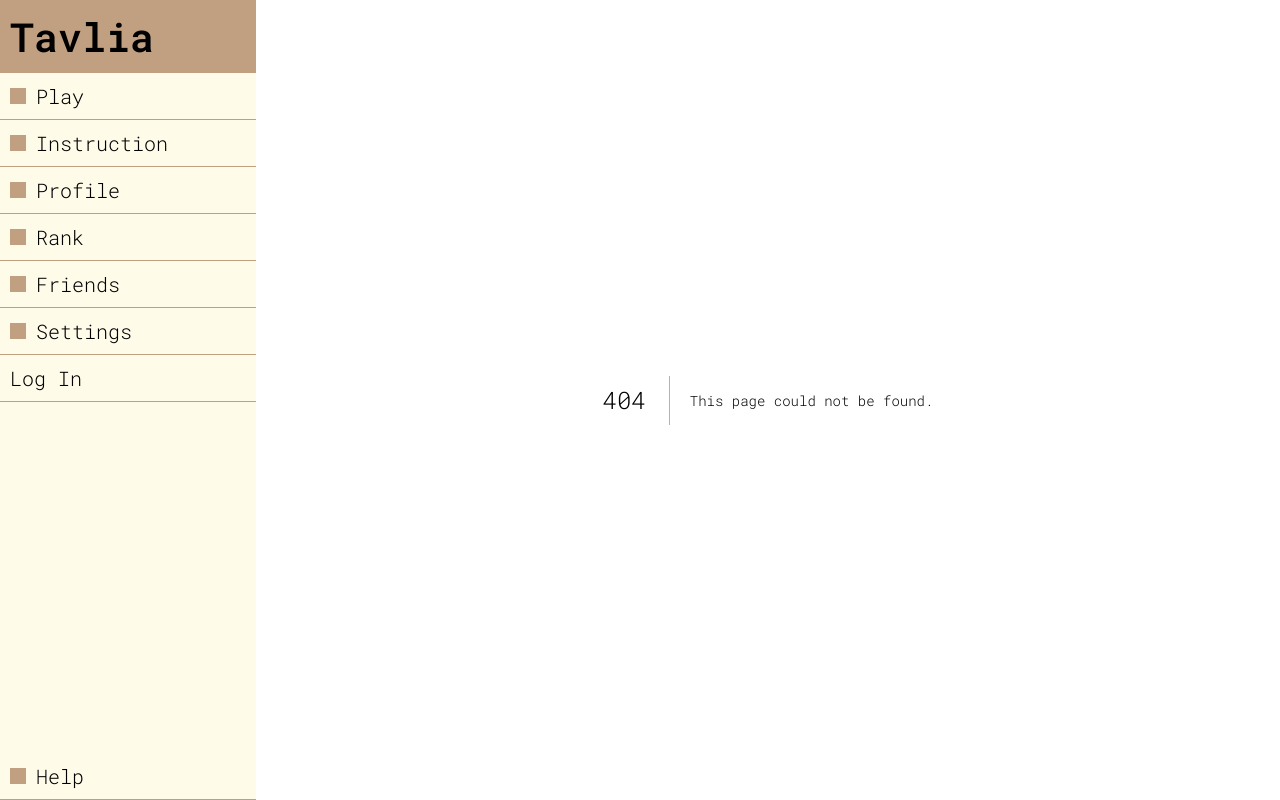
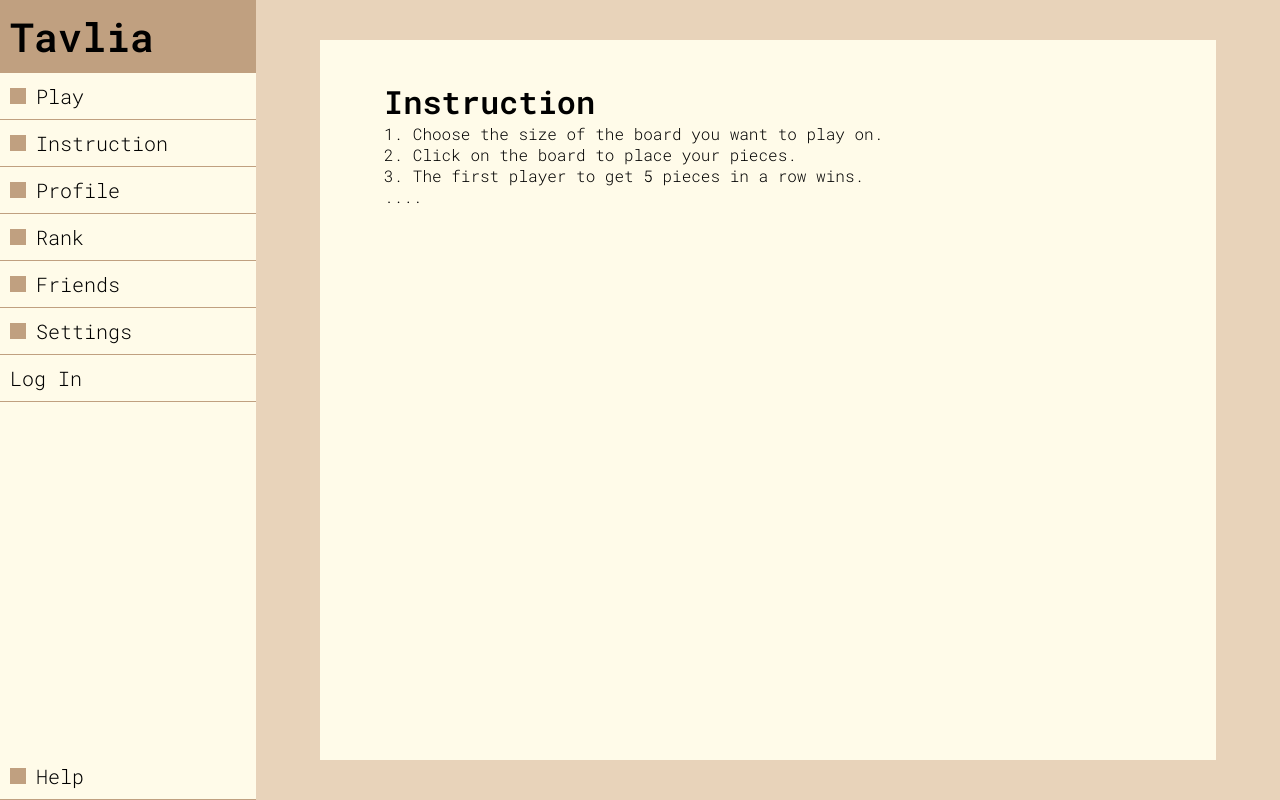
Before and after one commit to Yurex1/TavliaGame, a Next.js app in the folder frontend/: page /instruction in a window 1280 px wide. Before the commit this address had no page. Built offline with nearby package versions, Linux system fonts and the light colour scheme.

Commit message:
page instruction

```diff
--- a/frontend/src/components/SideBar/index.tsx
+++ b/frontend/src/components/SideBar/index.tsx
@@ -18,7 +18,7 @@ const SideBare:FC<SideBareProps> = ({setShowAuth}) => {
           </div>
         </a>
         <SideBarItem text="Play" hrefText="../" />
-        <SideBarItem text="Instruction" hrefText="../" />
+        <SideBarItem text="Instruction" hrefText="../instruction" />
         <SideBarItem text="Profile" hrefText="../" />
         <SideBarItem text="Rank" hrefText="../" />
         <SideBarItem text="Friends" hrefText="../" />
--- a/frontend/src/pages/_app.tsx
+++ b/frontend/src/pages/_app.tsx
@@ -1,4 +1,5 @@
 import "@/styles/globals.css";
+import "@/styles/instruction.css";
 import Auth from "@/components/Auth";
 import SideBare from "@/components/SideBar";
 import type { AppProps } from "next/app";
--- /dev/null
+++ b/frontend/src/pages/instruction.tsx
@@ -0,0 +1,18 @@
+
+export default function Instruction() {
+    return (
+      <>
+        <div className="instruction">
+            <div className="wrapper">
+                <div>
+                    <h1>Instruction</h1>
+                    <p>1. Choose the size of the board you want to play on.</p>
+                    <p>2. Click on the board to place your pieces.</p>
+                    <p>3. The first player to get 5 pieces in a row wins.</p>
+                    ....
+                </div>
+            </div>
+        </div>
+      </>
+    );
+  }
--- a/frontend/src/styles/globals.css
+++ b/frontend/src/styles/globals.css
@@ -63,6 +63,7 @@ aside{
 
 .main{
   width: 80vw;
+  height: 100vh;
   margin-left: 20vw;
 }
 
--- /dev/null
+++ b/frontend/src/styles/instruction.css
@@ -0,0 +1,10 @@
+.instruction{
+    padding: 5vh 5vw;
+    height: 100%;
+}
+
+.instruction > .wrapper{
+    padding: 5vh 5vw;
+    background-color: #FFFBE9;
+    height: 100%;
+}
```
